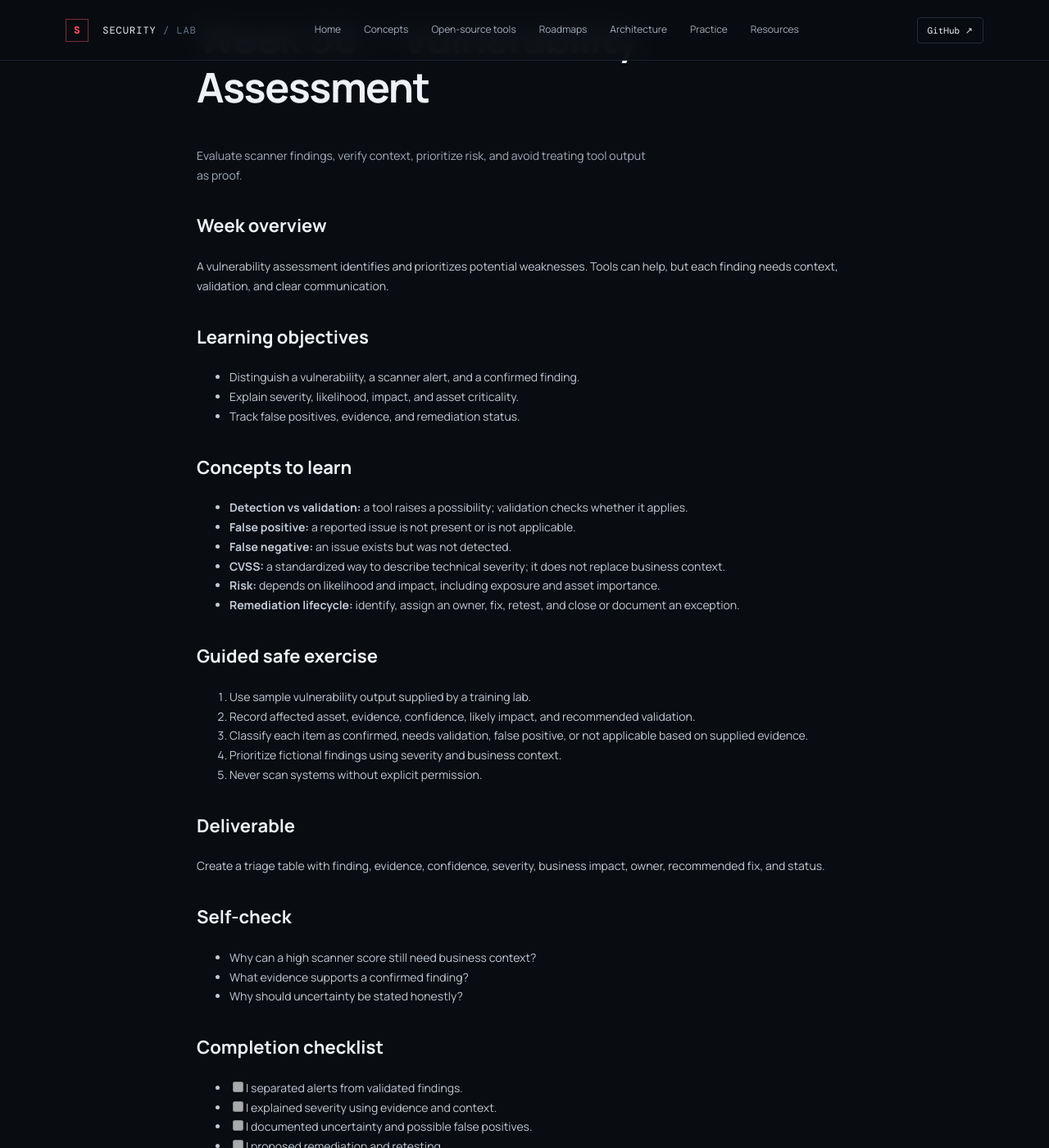
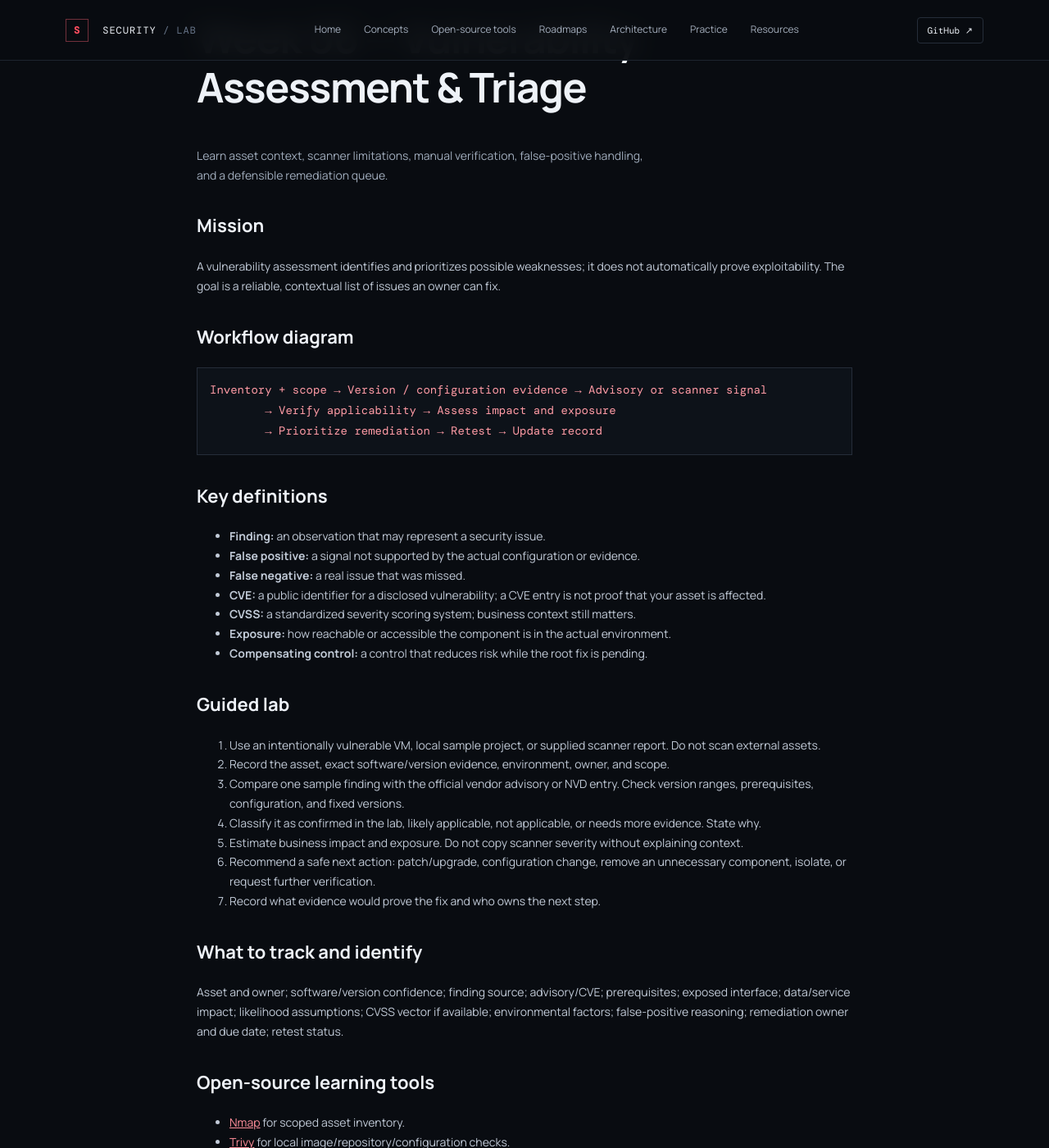
Before and after one commit to Learning-No/Cybersecurity-Learning-Lab, a Jekyll site: the page built from _notes/week-06-vulnerability-assessment.md, in a window 1280 px wide and 1400 px high, scrolled down 238 px. Shown: the whole window at 82% size. Built offline with Jekyll 4.4.1, drawn with Linux system fonts in a browser that asks for light colours; some of the changed text lies outside the part shown.

Commit message:
Expand _notes/week-06-vulnerability-assessment.md with practical learning steps

````diff
--- a/_notes/week-06-vulnerability-assessment.md
+++ b/_notes/week-06-vulnerability-assessment.md
@@ -1,49 +1,64 @@
 ---
-title: "Week 06 — Vulnerability Assessment"
+title: "Week 06 — Vulnerability Assessment & Triage"
 week: "WEEK 06"
 track: "VAPT ROADMAP"
-level: "Beginner"
-summary: "Evaluate scanner findings, verify context, prioritize risk, and avoid treating tool output as proof."
+level: "Beginner → Intermediate"
+summary: "Learn asset context, scanner limitations, manual verification, false-positive handling, and a defensible remediation queue."
 date: 2026-10-24
 ---
 
-## Week overview
-A vulnerability assessment identifies and prioritizes potential weaknesses. Tools can help, but each finding needs context, validation, and clear communication.
+## Mission
+A vulnerability assessment identifies and prioritizes possible weaknesses; it does not automatically prove exploitability. The goal is a reliable, contextual list of issues an owner can fix.
 
-## Learning objectives
-- Distinguish a vulnerability, a scanner alert, and a confirmed finding.
-- Explain severity, likelihood, impact, and asset criticality.
-- Track false positives, evidence, and remediation status.
+## Workflow diagram
+```text
+Inventory + scope → Version / configuration evidence → Advisory or scanner signal
+        → Verify applicability → Assess impact and exposure
+        → Prioritize remediation → Retest → Update record
+```
 
-## Concepts to learn
-- **Detection vs validation:** a tool raises a possibility; validation checks whether it applies.
-- **False positive:** a reported issue is not present or is not applicable.
-- **False negative:** an issue exists but was not detected.
-- **CVSS:** a standardized way to describe technical severity; it does not replace business context.
-- **Risk:** depends on likelihood and impact, including exposure and asset importance.
-- **Remediation lifecycle:** identify, assign an owner, fix, retest, and close or document an exception.
+## Key definitions
+- **Finding:** an observation that may represent a security issue.
+- **False positive:** a signal not supported by the actual configuration or evidence.
+- **False negative:** a real issue that was missed.
+- **CVE:** a public identifier for a disclosed vulnerability; a CVE entry is not proof that your asset is affected.
+- **CVSS:** a standardized severity scoring system; business context still matters.
+- **Exposure:** how reachable or accessible the component is in the actual environment.
+- **Compensating control:** a control that reduces risk while the root fix is pending.
 
-## Guided safe exercise
-1. Use sample vulnerability output supplied by a training lab.
-2. Record affected asset, evidence, confidence, likely impact, and recommended validation.
-3. Classify each item as confirmed, needs validation, false positive, or not applicable based on supplied evidence.
-4. Prioritize fictional findings using severity and business context.
-5. Never scan systems without explicit permission.
+## Guided lab
+1. Use an intentionally vulnerable VM, local sample project, or supplied scanner report. Do not scan external assets.
+2. Record the asset, exact software/version evidence, environment, owner, and scope.
+3. Compare one sample finding with the official vendor advisory or NVD entry. Check version ranges, prerequisites, configuration, and fixed versions.
+4. Classify it as confirmed in the lab, likely applicable, not applicable, or needs more evidence. State why.
+5. Estimate business impact and exposure. Do not copy scanner severity without explaining context.
+6. Recommend a safe next action: patch/upgrade, configuration change, remove an unnecessary component, isolate, or request further verification.
+7. Record what evidence would prove the fix and who owns the next step.
+
+## What to track and identify
+Asset and owner; software/version confidence; finding source; advisory/CVE; prerequisites; exposed interface; data/service impact; likelihood assumptions; CVSS vector if available; environmental factors; false-positive reasoning; remediation owner and due date; retest status.
+
+## Open-source learning tools
+- [Nmap](https://nmap.org/) for scoped asset inventory.
+- [Trivy](https://trivy.dev/) for local image/repository/configuration checks.
+- [Grype](https://github.com/anchore/grype) and [Syft](https://github.com/anchore/syft) for vulnerability and software inventory learning.
+- [OSV-Scanner](https://google.github.io/osv-scanner/) for dependency vulnerability review.
+- [NVD](https://nvd.nist.gov/) is a reference database, not an open-source scanner.
 
 ## Deliverable
-Create a triage table with finding, evidence, confidence, severity, business impact, owner, recommended fix, and status.
+Produce a triage worksheet with five sample findings from a supplied report or lab, applicability reasoning, business impact, fix, owner, priority, and retest evidence. Never label a result confirmed from a version string alone.
 
 ## Self-check
-- Why can a high scanner score still need business context?
-- What evidence supports a confirmed finding?
-- Why should uncertainty be stated honestly?
+- Why is a CVE match not enough to confirm exposure?
+- How do likelihood and impact differ?
+- What should a team do when scanner evidence is incomplete?
+- Why should remediation have an owner and retest criteria?
 
 ## Completion checklist
-- [ ] I separated alerts from validated findings.
-- [ ] I explained severity using evidence and context.
-- [ ] I documented uncertainty and possible false positives.
-- [ ] I proposed remediation and retesting.
+- [ ] I checked applicability against a trustworthy advisory.
+- [ ] I documented uncertainty and false-positive reasoning.
+- [ ] I prioritized using environment and business impact.
+- [ ] Every item has a practical remediation and retest plan.
 
 ## Further reading
-- [FIRST — CVSS](https://www.first.org/cvss/)
-- [NIST National Vulnerability Database](https://nvd.nist.gov/)
+- [NVD](https://nvd.nist.gov/) · [CVSS](https://www.first.org/cvss/) · [OSV](https://osv.dev/)
````
